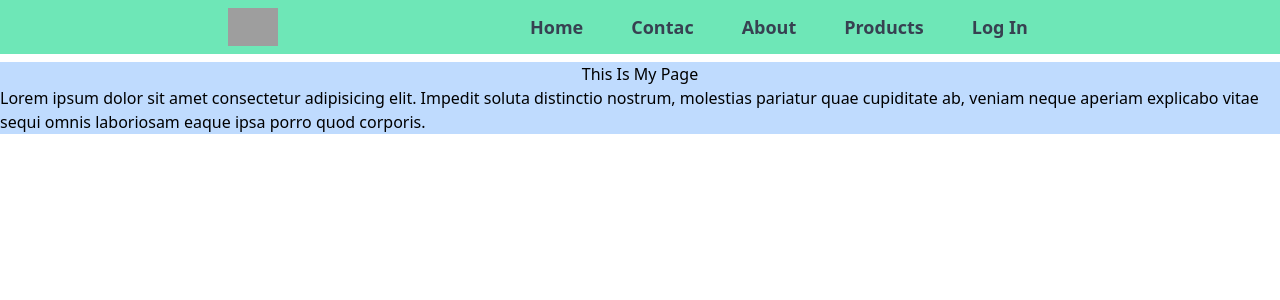
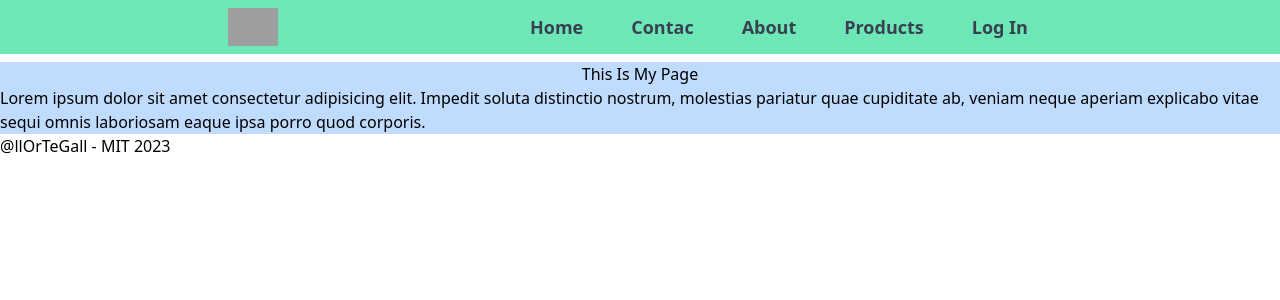
Before and after one commit to llOrtegall/aspirantes-mir-html-y-css, a React (Vite) app: page / in a window 1280 px wide. Shown: the top 300 px of the page. Built offline with nearby package versions, Linux system fonts and the light colour scheme; grey boxes are pictures that could not be loaded.

Commit message:
footer agregado

```diff
--- a/src/App.tsx
+++ b/src/App.tsx
@@ -1,5 +1,6 @@
 import { Nav } from "./components/Nav";
 import { Main } from "./components/Main";
+import { Footer } from './components/Footer';
 
 function App() {
 
@@ -7,6 +8,7 @@
     <>
       <Nav />
       <Main />
+      <Footer />
     </>
   )
 }
--- /dev/null
+++ b/src/components/Footer.tsx
@@ -0,0 +1,7 @@
+export const Footer = () => {
+    return (
+        <footer>
+            <span> @llOrTeGall - MIT  2023</span>
+        </footer>
+    )
+}
```
